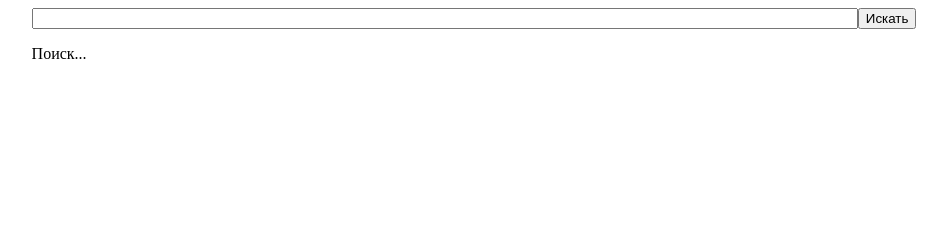
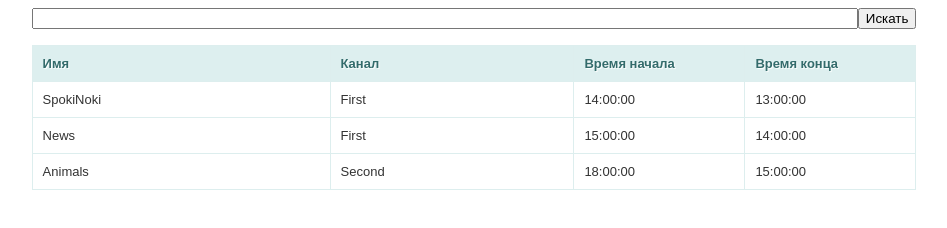
Before and after one commit to earoglif/alex-table, a plain HTML site: page index.html in a window 1280 px wide. Both pictures are taken after a click on the button "Искать". Shown: the whole page, without its empty margins (166-1113 px from the left). Drawn offline with Linux system fonts and the light colour scheme.

Commit message:
Доработка запроса. Добавлены стили таблицы.

```diff
--- a/index.html
+++ b/index.html
@@ -19,9 +19,21 @@
             <span>Ничего не найдено :(</span>
         </div>
         <div class="load-block">
-                <span>Поиск...</span>
-            </div>
-        <div class="items-block"></div>
+            <span>Поиск...</span>
+        </div>
+        <div class="items-block">
+            <table>
+                <thead>
+                    <tr>
+                        <th>Имя</th>
+                        <th>Канал</th>
+                        <th width="150">Время начала</th>
+                        <th width="150">Время конца</th>
+                    </tr>
+                </thead>
+                <tbody></tbody>
+            </table>
+        </div>
     </div>
     <script src="lib/jquery-3.3.1.min.js"></script>
     <script src="main.js"></script>
--- a/main.css
+++ b/main.css
@@ -6,6 +6,9 @@
 
 .items-block {
     display: none;
+}
+.items-block table {
+    width: 100%;
 }
 
 .empty-block {
@@ -25,3 +28,32 @@
 .search-block button {
     float: right;
 }
+
+.display-block {
+    display: block !important;
+}
+
+.display-none {
+    display: none !important;
+}
+
+table {
+    border: solid 1px #DDEEEE;
+    border-collapse: collapse;
+    border-spacing: 0;
+    font: normal 13px Arial, sans-serif;
+}
+table thead th {
+    background-color: #DDEFEF;
+    border: solid 1px #DDEEEE;
+    color: #336B6B;
+    padding: 10px;
+    text-align: left;
+    text-shadow: 1px 1px 1px #fff;
+}
+table tbody td {
+    border: solid 1px #DDEEEE;
+    color: #333;
+    padding: 10px;
+    text-shadow: 1px 1px 1px #fff;
+}
--- a/main.js
+++ b/main.js
@@ -1,11 +1,32 @@
-$( document ).ready(function() {
+$( document ).ready( function() {
 
-    $("#searchBtn").click(function(){
-        $.get("./items.json", function(data, status){
-            console.log('ITEMS:', data, status);
+    $( "#searchBtn" ).click( function(){
+            $( ".items-block" ).removeClass( "display-block" );
+            $( ".empty-block" ).addClass( "display-none" );
+            $( ".load-block" ).removeClass( "display-none" );
+
+        $.get("./items.json", function( data, status ){
+            console.log('ITEMS:', data, status, );
+            var items = data || [];
+
+            if(status == 'success' && items.length) {
+                $( ".items-block" ).addClass( "display-block" );
+                $( ".empty-block" ).addClass( "display-none" );
+                $( ".load-block" ).addClass( "display-none" );
+                var content = '';
+
+                for (var i = 0; i < items.length; i++) {
+                    content += '<tr>';
+                    content += '<td>' + items[i].Name + '</td>';
+                    content += '<td>' + items[i].Name_channel + '</td>';
+                    content += '<td>' + items[i].time_end + '</td>';
+                    content += '<td>' + items[i].time_start + '</td>';
+                    content += '</tr>';
+                }
+
+                $('.items-block table tbody').html(content);
+            }
         });
-
-
     });
 
 });
```
